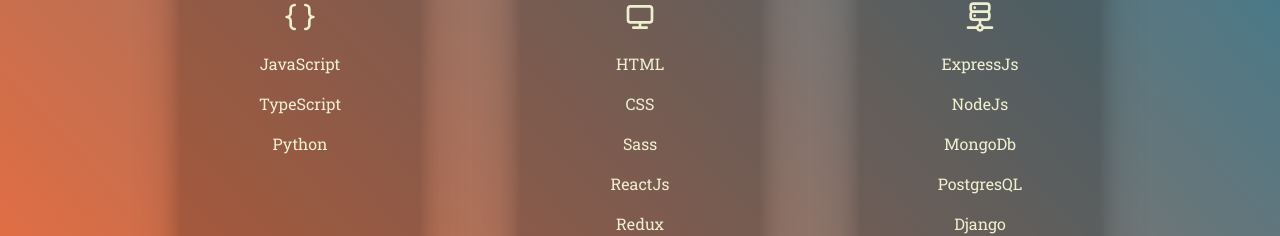
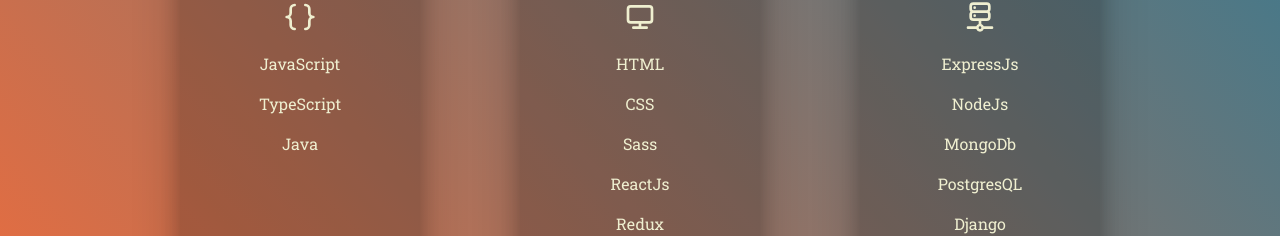
Before and after one commit to Germanchrystan/react-portfolio, a React (Create React App) app: page / in a window 1280 px wide. Shown: the part 1432-1668 px from the top of the page. Built offline with nearby package versions, Linux system fonts and the light colour scheme.

Commit message:
november update

```diff
--- a/src/components/Skills/Skills.jsx
+++ b/src/components/Skills/Skills.jsx
@@ -7,7 +7,8 @@
     const languages = [
         {svg:'JsSvg', name:'JavaScript'},
         {svg:'TsSvg', name: 'TypeScript'},
-        {svg:'PythonSvg', name:'Python'}
+        // {svg:'PythonSvg', name:'Python'},
+        {svg: 'JavaSvg', name: 'Java'}
     ]
 
     const frontend = [
```
Also changed, not shown: 2 other files (tests, documents, lock files or other folders).
